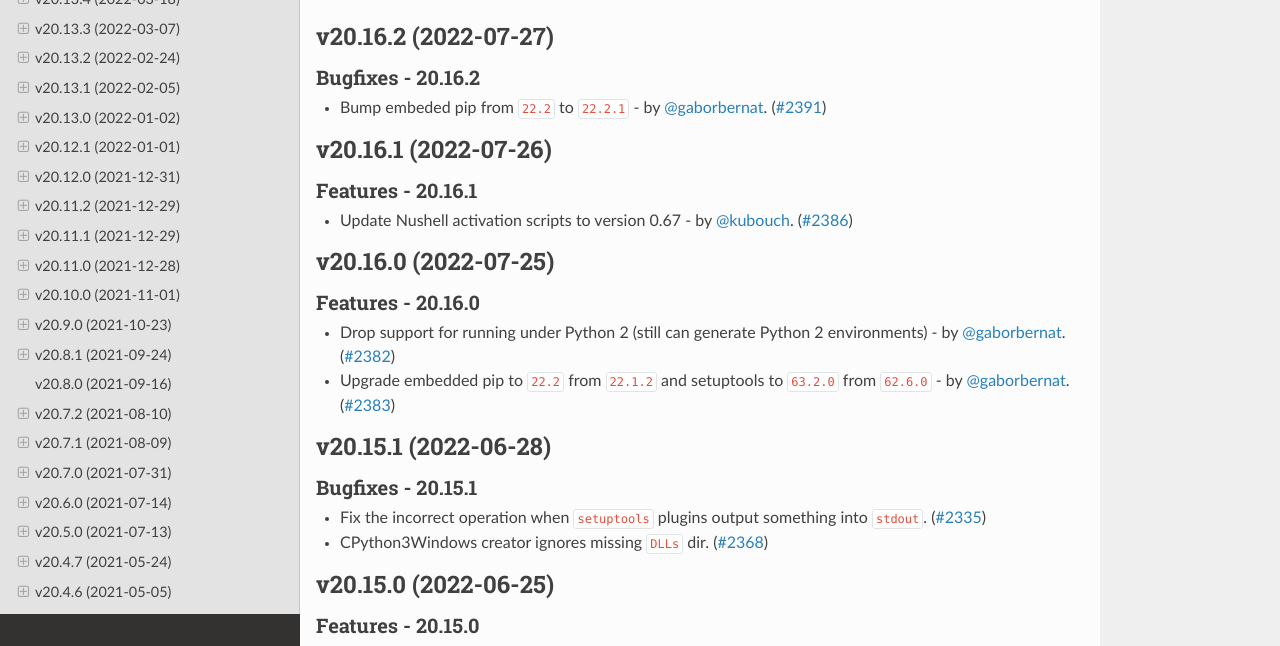
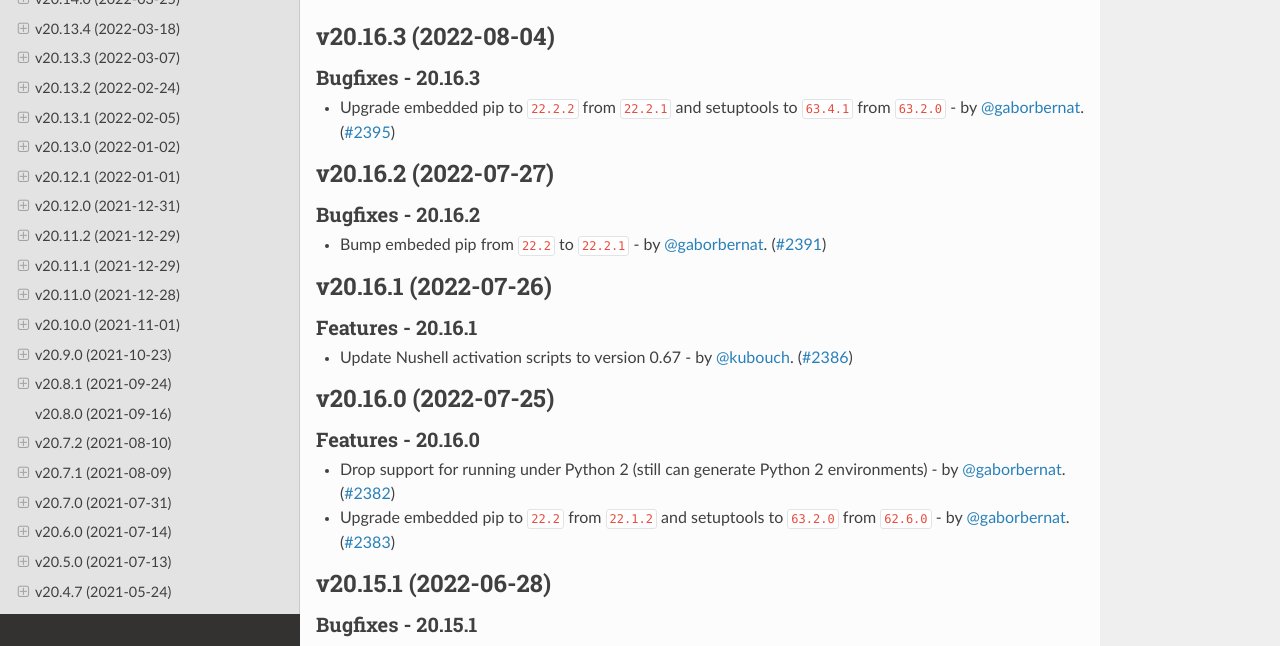
Before and after one commit to pypa/virtualenv, a Sphinx documentation site: the page built from docs/changelog.rst, in a window 1280 px wide and 900 px high, cut to the strip 254-900 px from the top of the window. Built offline with Sphinx 7.4.7 and the Read the Docs theme 2.0.0, drawn with Linux system fonts in a browser that asks for light colours; pages that are not in the unit, such as notebooks, are missing from menus; the version number could not be read and is left out; some of the changed text lies outside the part shown.

Commit message:
release 20.16.3

```diff
--- a/docs/changelog.rst
+++ b/docs/changelog.rst
@@ -4,6 +4,14 @@
 .. include:: _draft.rst
 
 .. towncrier release notes start
+
+v20.16.3 (2022-08-04)
+---------------------
+
+Bugfixes - 20.16.3
+~~~~~~~~~~~~~~~~~~
+- Upgrade embedded pip to ``22.2.2`` from ``22.2.1`` and setuptools to ``63.4.1`` from ``63.2.0`` - by :user:`gaborbernat`. (`#2395 <https://github.com/pypa/virtualenv/issues/2395>`_)
+
 
 v20.16.2 (2022-07-27)
 ---------------------
--- a/docs/changelog/2395.bugfix.rst
+++ /dev/null
@@ -1 +0,0 @@
-Upgrade embedded pip to ``22.2.2`` from ``22.2.1`` and setuptools to ``63.4.1`` from ``63.2.0`` - by :user:`gaborbernat`.
```
